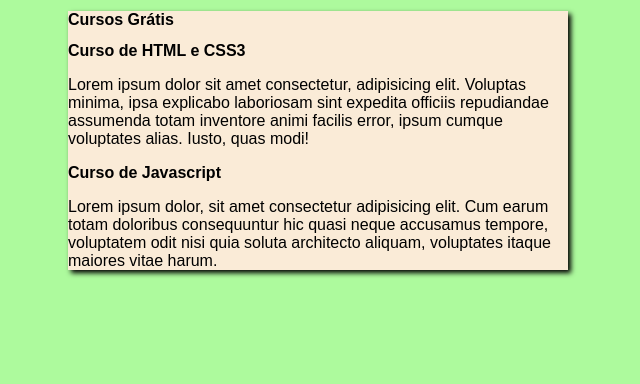
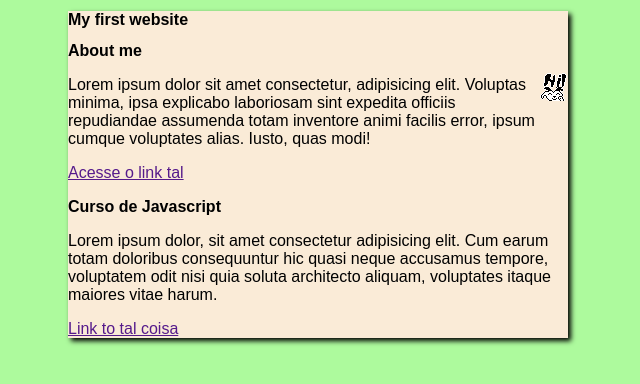
Before and after one commit to lcgdias/site-project, a plain HTML site: page index.html in a window 1280 px wide. Shown: the whole page, without its empty margins (322-962 px from the left). Drawn offline with Linux system fonts and the light colour scheme.

Commit message:
created the site

```diff
--- a/estilos/styles.css
+++ b/estilos/styles.css
@@ -8,6 +8,10 @@ body {
 
 }
 
+img.lado {
+    float: right;
+}
+
 main {
     background-color: antiquewhite;
     width: 500px;
--- a/index.html
+++ b/index.html
@@ -4,21 +4,24 @@
     <meta charset="UTF-8">
     <meta http-equiv="X-UA-Compatible" content="IE=edge">
     <meta name="viewport" content="width=device-width, initial-scale=1.0">
-    <title>Title</title>
+    <title>My First Website</title>
     <link rel="stylesheet" href="estilos/styles.css">
 </head>
 <body>
     <main>
         <header>
-            <h1>Cursos Grátis</h1>
+            <h1>My first website</h1>
         </header>
         <article>
-            <h2>Curso de HTML e CSS3</h2>
+            <h2>About me</h2>
+            <img class="lado" src="images/Sprite-0011.png" alt="Hi!">
             <p>Lorem ipsum dolor sit amet consectetur, adipisicing elit. Voluptas minima, ipsa explicabo laboriosam sint expedita officiis repudiandae assumenda totam inventore animi facilis error, ipsum cumque voluptates alias. Iusto, quas modi!</p>
+            <p><a href="">Acesse o link tal</a></p>
         </article>
         <article>
             <h2>Curso de Javascript</h2>
             <p>Lorem ipsum dolor, sit amet consectetur adipisicing elit. Cum earum totam doloribus consequuntur hic quasi neque accusamus tempore, voluptatem odit nisi quia soluta architecto aliquam, voluptates itaque maiores vitae harum.</p>
+            <p><a href="">Link to tal coisa</a></p>
         </article>
     </main>
 </body>
```
Also changed, not shown: images/Sprite-0011.png (added), images/sobre mim.png (added).
